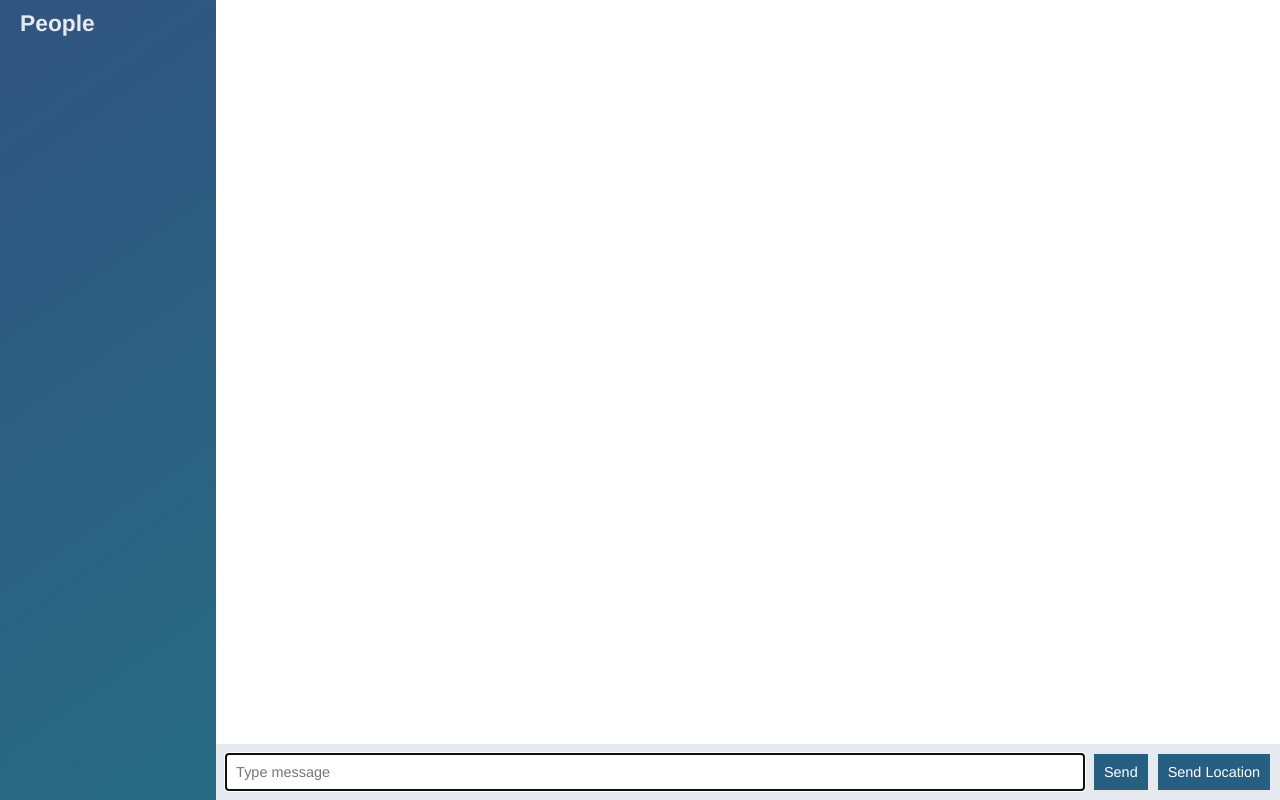
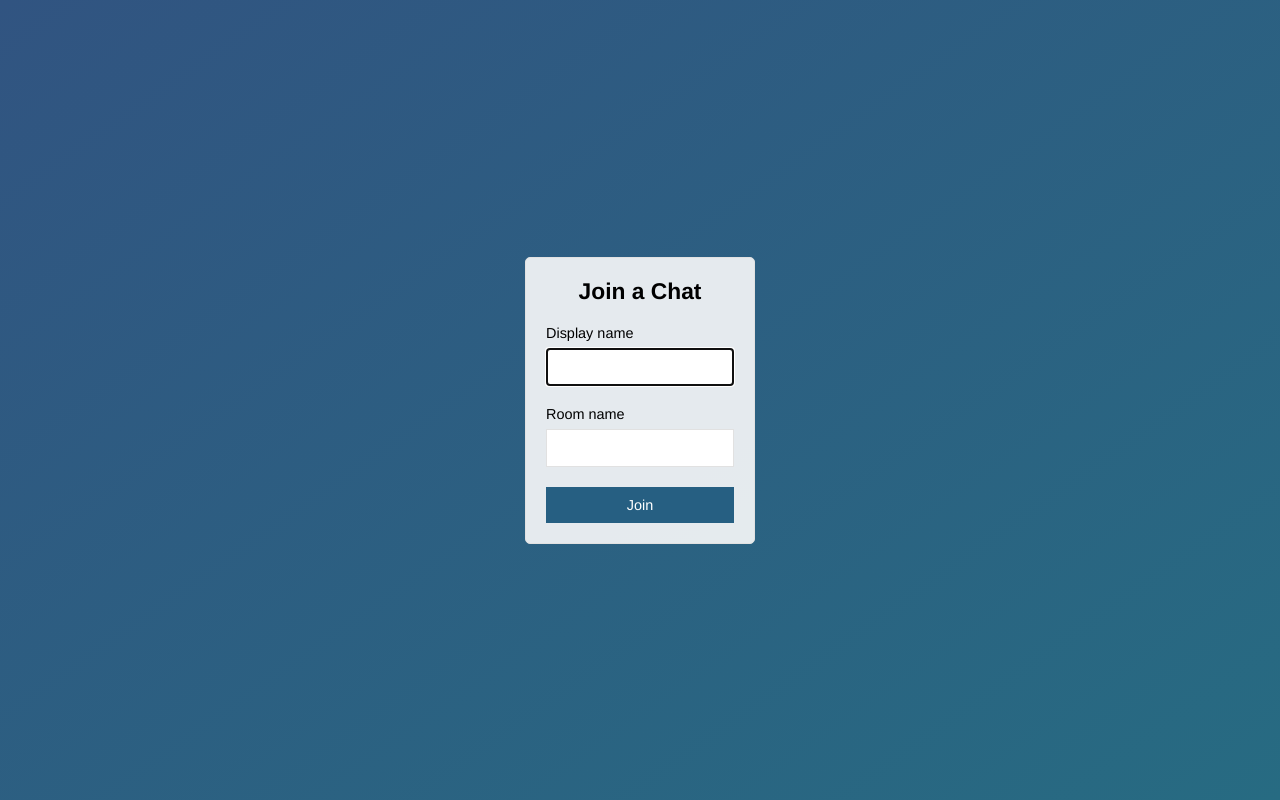
Before and after one commit to AndresMartinMaq/nodeapp-practice, a website: page public/index.html in a window 1280 px wide. Drawn offline with nearby package versions, Linux system fonts and the light colour scheme; no server answers.

Commit message:
Introduced Join page. Renamed past index files to chat files.

```diff
--- a/public/index.html
+++ b/public/index.html
@@ -2,54 +2,26 @@
 <html>
 <head>
 	<meta charset="utf-8">
-	<title>Chatapp</title>
+	<title>Chatapp Join</title>
+	<meta name="viewport" content="width=device-width, initial-scale=1, user-scalable=no">
 	<link rel="stylesheet" type="text/css" href="/css/styles.css">
 </head>
-<body class="chat">
-	<div class="chat__sidebar">
-		<h3>People</h3>
-		<div id="users"></div>
+<body class="centered-form">
+	<div class="centered-form__form">
+		<form action="/chat.html">
+			<div class="form-field"><h3>Join a Chat</h3></div>
+			<div class="form-field">
+				<label>Display name</label>
+				<input type="text" name="name" autofocus/>
+			</div>
+			<div class="form-field">
+				<label>Room name</label>
+				<input type="text" name="room"/>
+			</div>
+			<div class="form-field">
+				<button>Join</button>
+			</div>
+		</form>
 	</div>
-	<div class="chat__main">
-		<ol id='messages' class="chat__messages"></ol>
-
-		<div class="chat__footer">
-			<form id="msgForm">
-				<input type="text" name="message" placeholder="Type message" autofocus autocomplete="off">
-				<button>Send</button>
-			</form>
-			<button id="sendLoc">Send Location</button>
-		</div>
-	</div>
-
-	<script id="msgTemplate" type="text/template">
-		<li class="message">
-			<div class="message__title">
-				<h4>{{from}}</h4>
-				<span>{{createdAt}}</span>
-			</div>
-			<div class="message__body">
-				<p>{{text}}</p>
-			</div>
-		</li>
-	</script>
-
-	<script id="msgLocTemplate" type="text/template">
-		<li class="message">
-			<div class="message__title">
-				<h4>{{from}}</h4>
-				<span>{{createdAt}}</span>
-			</div>
-			<div class="message__body">
-				<a href="{{url}}" target="_blank">My Current Location</a>
-			</div>
-		</li>
-	</script>
-
-	<script src="/socket.io/socket.io.js"></script>
-	<script src="/js/lib/jquery-3.2.1.min.js"></script>
-	<script src="/js/lib/moment.js"></script>
-	<script src="/js/lib/mustache.js"></script>
-	<script src="/js/index.js"></script>
 </body>
 </html>
```
Also changed, not shown: public/chat.html (added, +56 -0 lines), public/js/chat.js (renamed from public/js/index.js).
